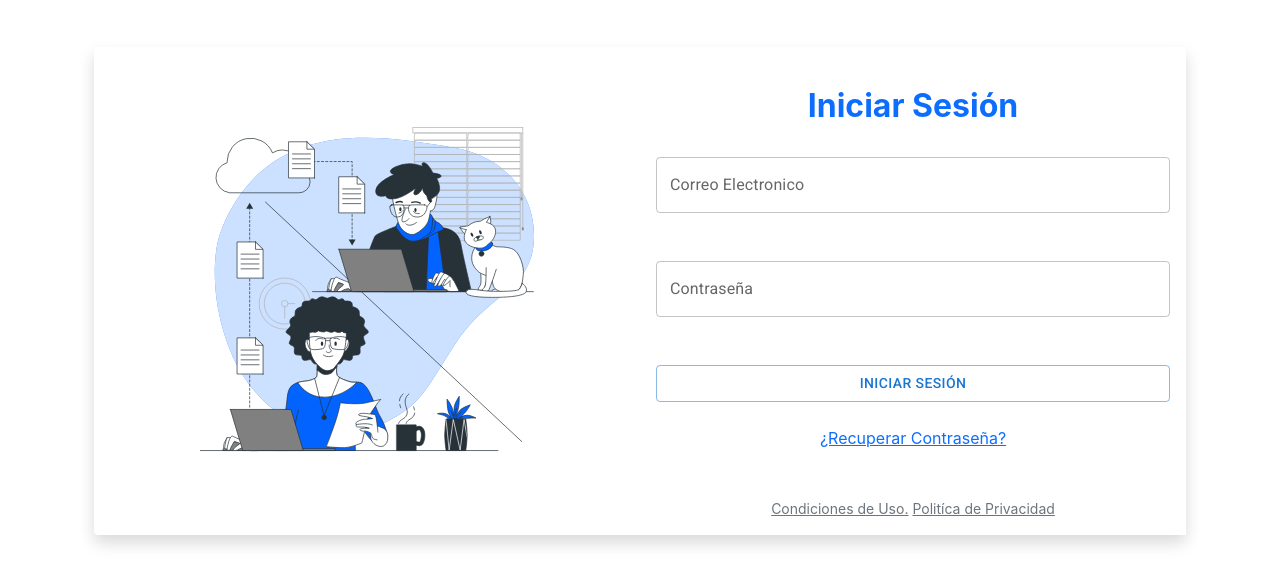
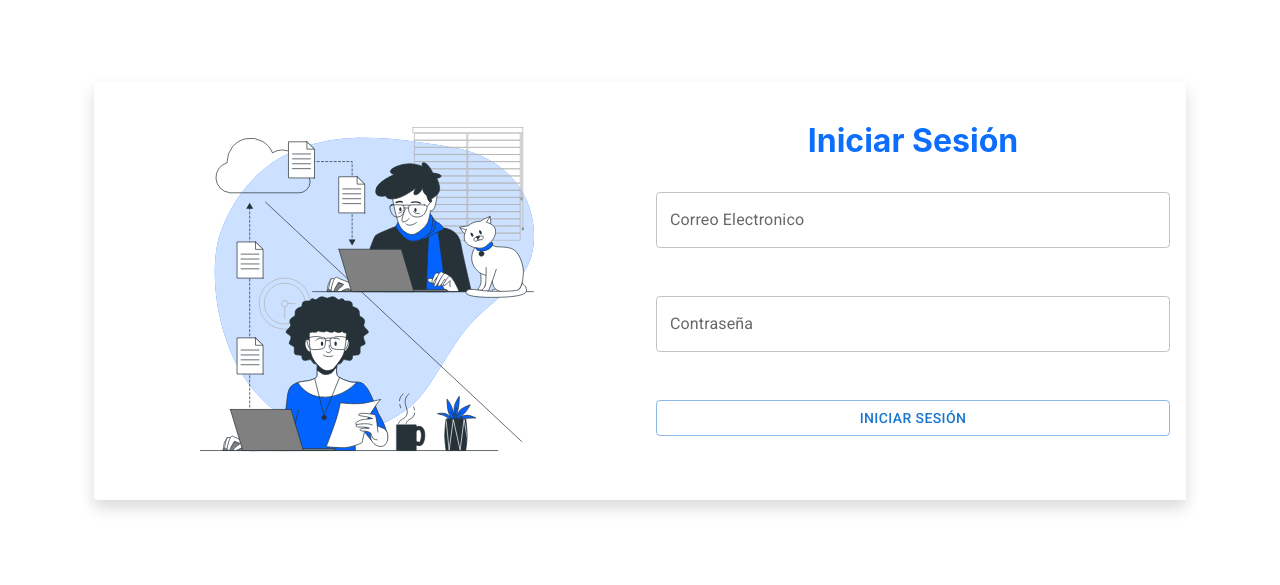
Before and after one commit to Code-IGF/monitoreo_frontend, a React (Create React App) app: page / in a window 1280 px wide. Shown: the part 109-694 px from the top of the page. Built offline with nearby package versions, Linux system fonts and the light colour scheme.

Commit message:
ocultando boton de recuperar contraseña

```diff
--- a/src/Views/public/login.jsx
+++ b/src/Views/public/login.jsx
@@ -81,11 +81,11 @@ const Login=()=> {
                                     >
                                     Iniciar Sesión
                                 </Button>
-                                <a className='pt-4 text-center' href="!#">¿Recuperar Contraseña?</a>
+                                <a hidden className='pt-4 text-center' href="!#">¿Recuperar Contraseña?</a>
                             </div>
-                            <div className='pt-5 d-flex flex-row justify-content-center'>
-                                <a href="#!" className="small text-muted me-1">Condiciones de Uso.</a>
-                                <a href="#!" className="small text-muted">Politíca de Privacidad</a>
+                            <div className='pt-5 d-flex flex-row justify-content-center' hidden>
+                                <a hidden href="#!" className="small text-muted me-1">Condiciones de Uso.</a>
+                                <a hidden href="#!" className="small text-muted">Politíca de Privacidad</a>
                             </div>
 
                     </div>
```
